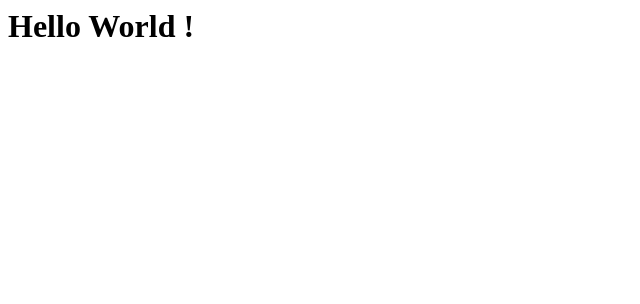
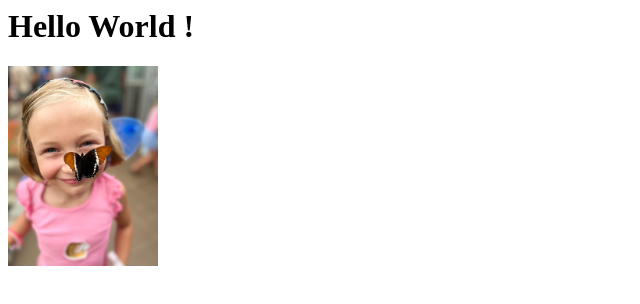
Before and after one commit to scottiegit/scottiegit.github.io, a plain HTML site: page index.html in a window 1280 px wide. Shown: the whole page, without its empty margins (0-640 px from the left). Drawn offline with Linux system fonts and the light colour scheme.

Commit message:
ADDED VIV

```diff
--- a/index.html
+++ b/index.html
@@ -1,5 +1,6 @@
 <html>
 
 <h1> Hello World !</h1>
+	<img src="./img/VIVIAN.png" height="200">
 
 </html>
```
Also changed, not shown: img/VIVIAN.png (added).
